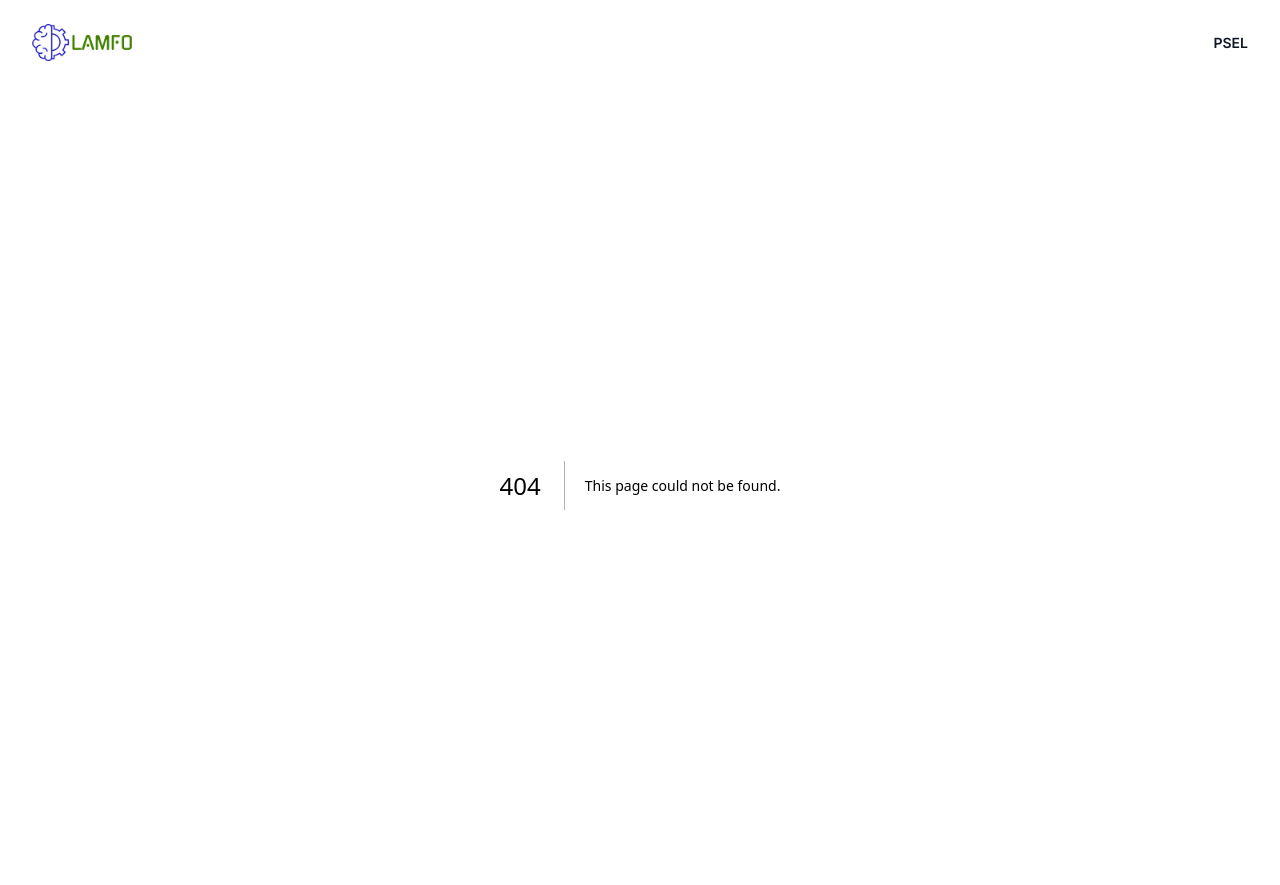
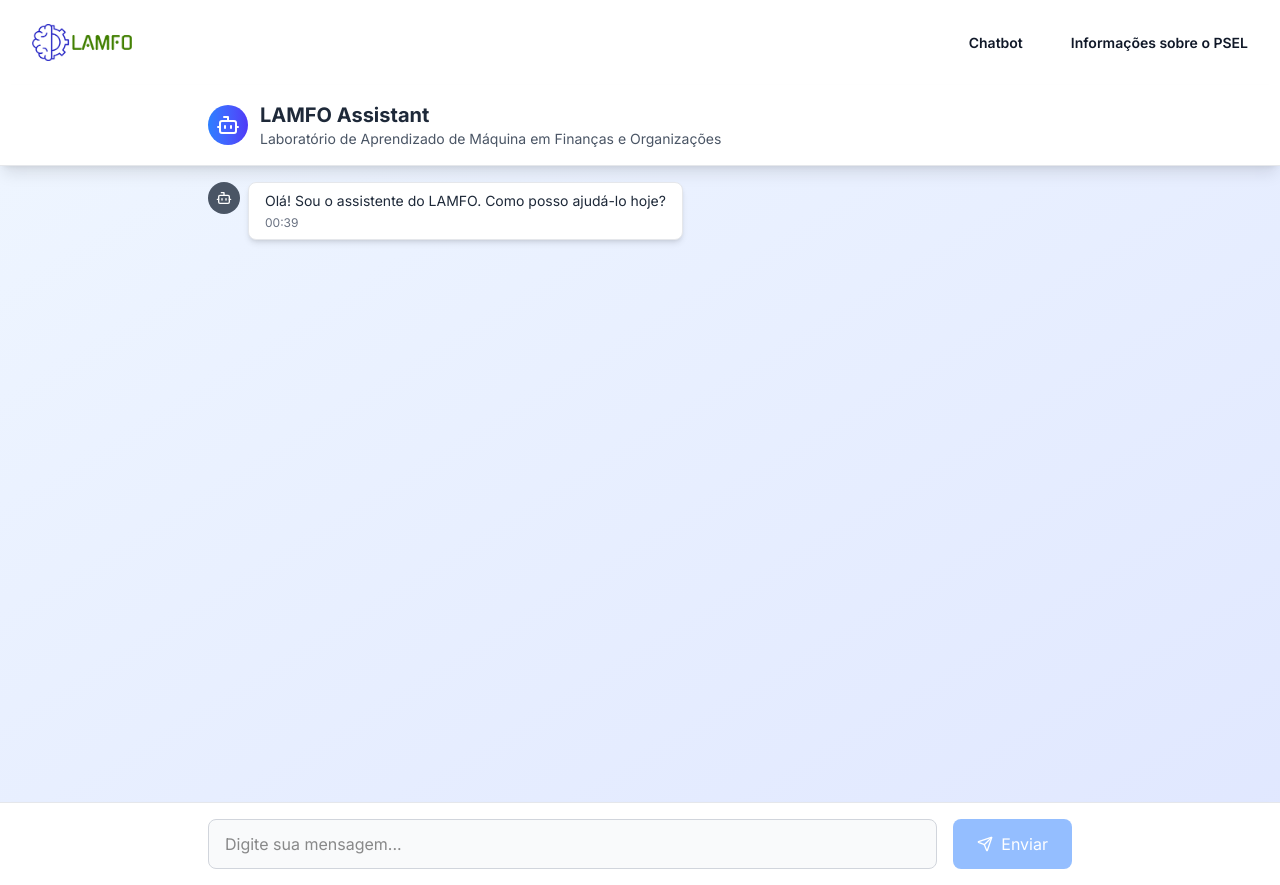
Before and after one commit to lamfo-unb/Site-LAMFO, a Next.js app: page /chat in a window 1280 px wide. Before the commit this address had no page. Built offline with nearby package versions, Linux system fonts and the light colour scheme.

Commit message:
adicionando chatbot

```diff
--- /dev/null
+++ b/src/app/chat/page.tsx
@@ -0,0 +1,9 @@
+import ChatBot from '@/components/ChatBot';
+
+export default function Home() {
+  return (
+    <div>
+      <ChatBot />
+    </div>
+  );
+}
--- /dev/null
+++ b/src/components/ChatBot.tsx
@@ -0,0 +1,202 @@
+'use client';
+
+import React, { useState, useRef, useEffect } from 'react';
+import { Send, Bot, User, Loader2 } from 'lucide-react';
+
+const ChatBot = () => {
+  const [messages, setMessages] = useState([
+    {
+      id: 1,
+      type: 'bot',
+      content: 'Olá! Sou o assistente do LAMFO. Como posso ajudá-lo hoje?',
+      timestamp: new Date()
+    }
+  ]);
+  const [inputMessage, setInputMessage] = useState('');
+  const [isLoading, setIsLoading] = useState(false);
+  const messagesEndRef = useRef(null);
+
+  const scrollToBottom = () => {
+    messagesEndRef.current?.scrollIntoView({ behavior: 'smooth' });
+  };
+
+  useEffect(() => {
+    scrollToBottom();
+  }, [messages]);
+
+  const sendMessage = async (e) => {
+    e.preventDefault();
+
+    if (!inputMessage.trim() || isLoading) return;
+
+    const userMessage = {
+      id: Date.now(),
+      type: 'user',
+      content: inputMessage,
+      timestamp: new Date()
+    };
+
+    setMessages(prev => [...prev, userMessage]);
+    setInputMessage('');
+    setIsLoading(true);
+
+    try {
+      const response = await fetch('https://lamfo.org/api/lamfo-gpt/chat', {
+        method: 'POST',
+        headers: {
+          'Content-Type': 'application/json',
+        },
+        body: JSON.stringify({
+          content: inputMessage
+        })
+      });
+
+      if (!response.ok) {
+        throw new Error(`Erro HTTP: ${response.status}`);
+      }
+
+      const data = await response.json();
+
+      const botMessage = {
+        id: Date.now() + 1,
+        type: 'bot',
+        content: data.result.response.content || 'Desculpe, não consegui processar sua mensagem.',
+        timestamp: new Date()
+      };
+
+      setMessages(prev => [...prev, botMessage]);
+    } catch (error) {
+      console.error('Erro ao enviar mensagem:', error);
+
+      const errorMessage = {
+        id: Date.now() + 1,
+        type: 'bot',
+        content: 'Desculpe, ocorreu um erro ao processar sua mensagem. Tente novamente.',
+        timestamp: new Date()
+      };
+
+      setMessages(prev => [...prev, errorMessage]);
+    } finally {
+      setIsLoading(false);
+    }
+  };
+
+  const formatTime = (timestamp) => {
+    return timestamp.toLocaleTimeString('pt-BR', {
+      hour: '2-digit',
+      minute: '2-digit'
+    });
+  };
+
+  return (
+    <div className="flex flex-col h-screen bg-gradient-to-br from-blue-50 to-indigo-100">
+      {/* Header */}
+      <div className="bg-white shadow-lg border-b border-gray-200">
+        <div className="max-w-4xl mx-auto px-4 py-4">
+          <div className="flex items-center space-x-3">
+            <div className="w-10 h-10 bg-gradient-to-r from-blue-500 to-indigo-600 rounded-full flex items-center justify-center">
+              <Bot className="w-6 h-6 text-white" />
+            </div>
+            <div>
+              <h1 className="text-xl font-bold text-gray-800">LAMFO Assistant</h1>
+              <p className="text-sm text-gray-600">Laboratório de Aprendizado de Máquina em Finanças e Organizações</p>
+            </div>
+          </div>
+        </div>
+      </div>
+
+      {/* Messages Container */}
+      <div className="flex-1 overflow-hidden">
+        <div className="max-w-4xl mx-auto h-full flex flex-col">
+          <div className="flex-1 overflow-y-auto p-4 space-y-4">
+            {messages.map((message) => (
+              <div
+                key={message.id}
+                className={`flex ${message.type === 'user' ? 'justify-end' : 'justify-start'}`}
+              >
+                <div className={`flex max-w-xs lg:max-w-md xl:max-w-lg ${message.type === 'user' ? 'flex-row-reverse' : 'flex-row'} items-start space-x-2`}>
+                  {/* Avatar */}
+                  <div className={`w-8 h-8 rounded-full flex items-center justify-center flex-shrink-0 ${message.type === 'user' ? 'bg-blue-500 ml-2' : 'bg-gray-600 mr-2'}`}>
+                    {message.type === 'user' ? (
+                      <User className="w-4 h-4 text-white" />
+                    ) : (
+                      <Bot className="w-4 h-4 text-white" />
+                    )}
+                  </div>
+
+                  {/* Message Bubble */}
+                  <div className={`rounded-lg px-4 py-2 ${message.type === 'user'
+                    ? 'bg-blue-500 text-white'
+                    : 'bg-white text-gray-800 shadow-md border border-gray-200'
+                  }`}>
+                    <p className="text-sm whitespace-pre-wrap">{message.content}</p>
+                    <p className={`text-xs mt-1 ${message.type === 'user' ? 'text-blue-100' : 'text-gray-500'}`}>
+                      {formatTime(message.timestamp)}
+                    </p>
+                  </div>
+                </div>
+              </div>
+            ))}
+
+            {/* Loading indicator */}
+            {isLoading && (
+              <div className="flex justify-start">
+                <div className="flex items-start space-x-2">
+                  <div className="w-8 h-8 bg-gray-600 rounded-full flex items-center justify-center flex-shrink-0">
+                    <Bot className="w-4 h-4 text-white" />
+                  </div>
+                  <div className="bg-white rounded-lg px-4 py-2 shadow-md border border-gray-200">
+                    <div className="flex items-center space-x-2">
+                      <Loader2 className="w-4 h-4 animate-spin text-gray-500" />
+                      <p className="text-sm text-gray-500">Digitando...</p>
+                    </div>
+                  </div>
+                </div>
+              </div>
+            )}
+
+            <div ref={messagesEndRef} />
+          </div>
+        </div>
+      </div>
+
+      {/* Input Form */}
+      <div className="bg-white border-t border-gray-200 shadow-lg">
+        <div className="max-w-4xl mx-auto p-4">
+          <div className="flex space-x-4">
+            <div className="flex-1 relative">
+              <input
+                type="text"
+                value={inputMessage}
+                onChange={(e) => setInputMessage(e.target.value)}
+                placeholder="Digite sua mensagem..."
+                disabled={isLoading}
+                onKeyPress={(e) => {
+                  if (e.key === 'Enter' && !e.shiftKey) {
+                    e.preventDefault();
+                    sendMessage(e);
+                  }
+                }}
+                className="w-full px-4 py-3 pr-12 bg-gray-50 border border-gray-300 rounded-lg focus:outline-none focus:ring-2 focus:ring-blue-500 focus:border-transparent disabled:opacity-50 disabled:cursor-not-allowed"
+              />
+            </div>
+            <button
+              onClick={sendMessage}
+              disabled={!inputMessage.trim() || isLoading}
+              className="px-6 py-3 bg-blue-500 text-white rounded-lg hover:bg-blue-600 focus:outline-none focus:ring-2 focus:ring-blue-500 focus:ring-offset-2 disabled:opacity-50 disabled:cursor-not-allowed transition-colors duration-200 flex items-center space-x-2"
+            >
+              {isLoading ? (
+                <Loader2 className="w-4 h-4 animate-spin" />
+              ) : (
+                <Send className="w-4 h-4" />
+              )}
+              <span className="hidden sm:inline">Enviar</span>
+            </button>
+          </div>
+        </div>
+      </div>
+    </div>
+  );
+};
+
+export default ChatBot;
--- a/src/components/Header.tsx
+++ b/src/components/Header.tsx
@@ -33,7 +33,8 @@ export default function Header() {
         </div>
 
         <div className="hidden lg:flex lg:gap-x-12">
-          <Link href="#" className="text-sm font-semibold text-gray-900">PSEL</Link>
+          <Link href="/chat" className="text-sm font-semibold text-gray-900">Chatbot</Link>
+          <Link href="#" className="text-sm font-semibold text-gray-900">Informações sobre o PSEL</Link>
         </div>
       </nav>
 
```
